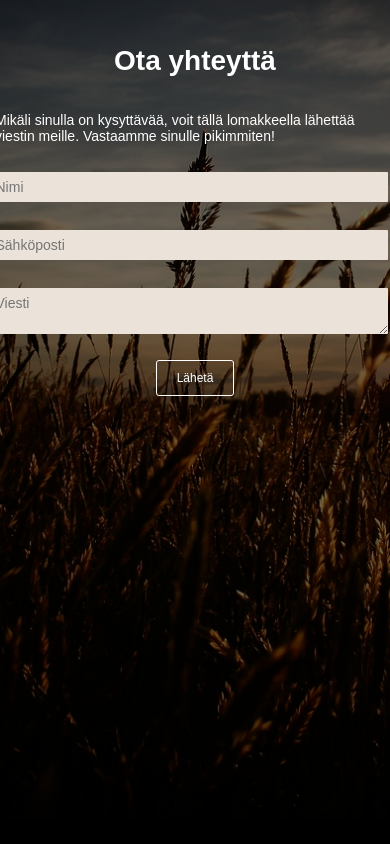
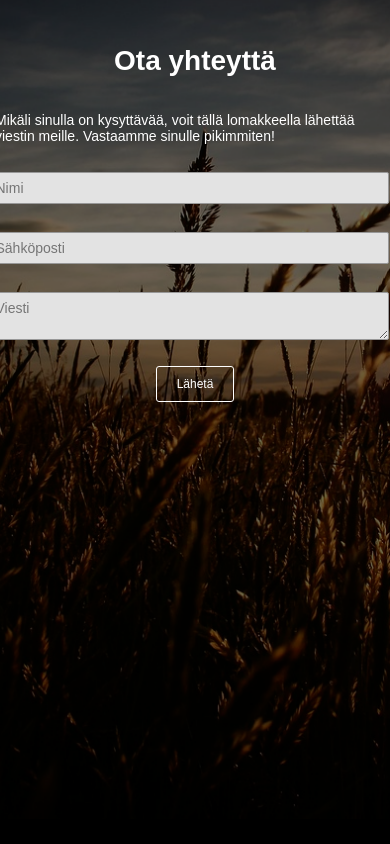
Before and after one commit to nellyhuima/PPTV-saatio, a React (Vite) app: page / in a window 390 px wide. Shown: the part 3401-4245 px from the top of the page. Built offline with nearby package versions, Linux system fonts and the light colour scheme.

Commit message:
navbar responsive -I

```diff
--- a/components/OtaYhteytta/OtaYhteytta.css
+++ b/components/OtaYhteytta/OtaYhteytta.css
@@ -32,8 +32,9 @@
     padding: 0.5em 3em 0.5em 0.5em;
     width: 25em;
     border-radius: 1px;
-    border: none;
-    background-color: rgb(235, 226, 217);
+    border: solid 1px rgb(152, 152, 152);
+    border-radius: 2px;
+    background-color: rgb(227, 227, 227);
   }
 
   .Obutton {
--- a/src/index.css
+++ b/src/index.css
@@ -118,10 +118,12 @@ a{
 
     nav {
         width: 100%;
+        height: 1em;
         display: flex;
         justify-content: center;
         align-items: center;
     }
 
 
+
   }
```
